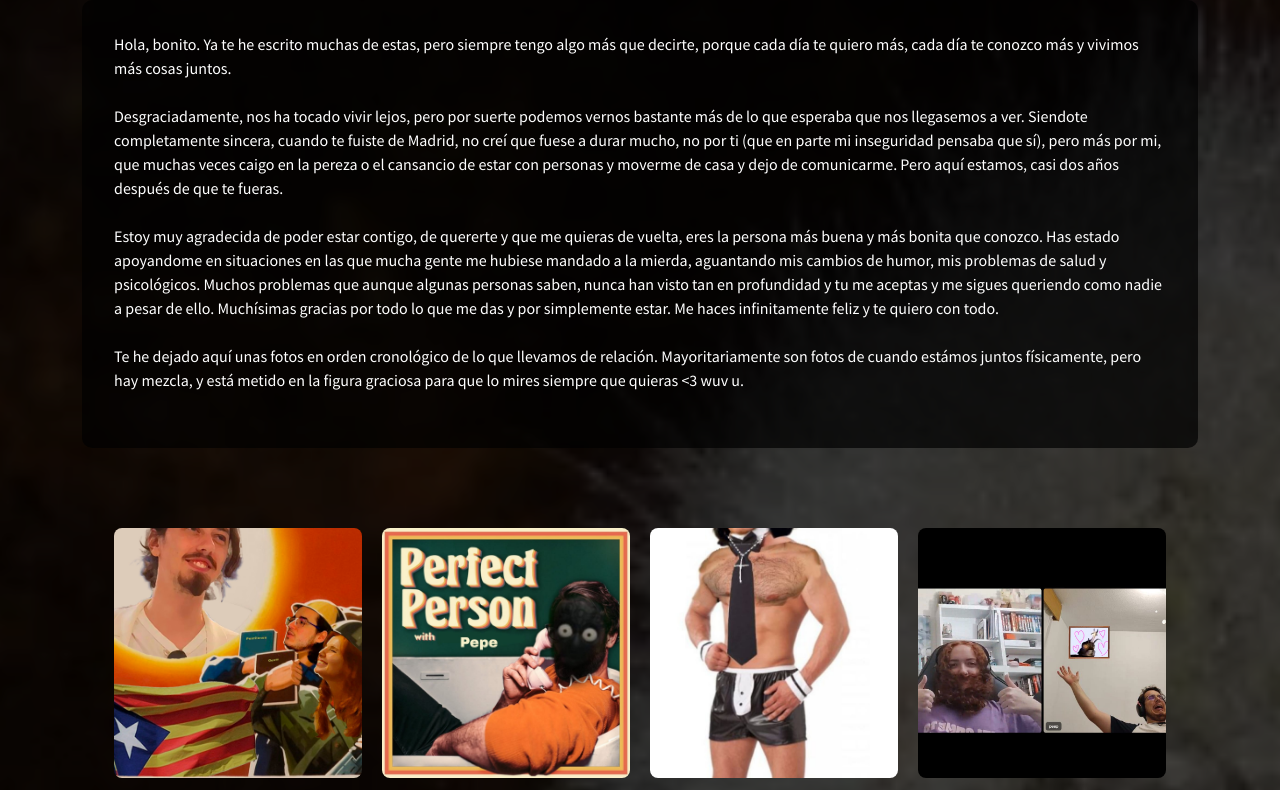
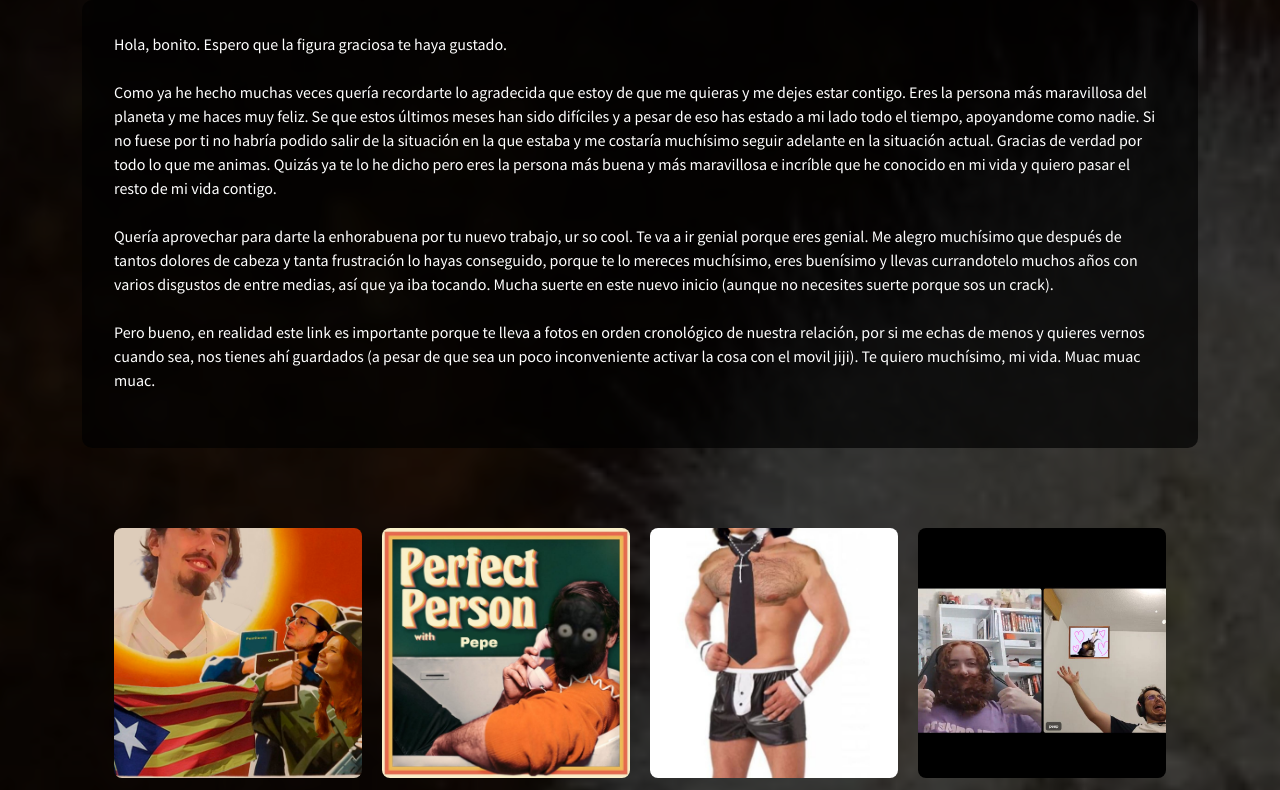
Before and after one commit to Marinadelrio0/Regalo_Pepe, a plain HTML site: page index.html in a window 1280 px wide. Shown: the part 72-862 px from the top of the page. Drawn offline with nearby package versions, Linux system fonts and the light colour scheme.

Commit message:
Update index.html

```diff
--- a/index.html
+++ b/index.html
@@ -9,52 +9,43 @@
     <link rel="stylesheet" href="css/bootstrap.min.css">
     <link rel="stylesheet" href="css/slick.css" type="text/css" />
     <link rel="stylesheet" href="css/templatemo-style.css">
-<!--
 
-TemplateMo 560 Astro Motion
-
-https://templatemo.com/tm-560-astro-motion
-
--->
 </head>
 <body>
 
 
   <div class="container pt-3 pb-5">
     <nav class="navbar">
-      <span class="navbar-brand text-white">Feliz 2º Aniversario, bonito</span>
+      <span class="navbar-brand text-white">Feliz 2º Aniversario </span>
     </nav>
 
     <div class="fondo-negro mb-5">
        <p class="mb-4">
-          Hola, bonito. Ya te he escrito muchas de estas, pero siempre tengo algo más que decirte,
-          porque cada día te quiero más, cada día te conozco más y vivimos más cosas juntos.
+          Hola, bonito. Espero que la figura graciosa te haya gustado.
         </p>
         <p class="mb-4">
-          Desgraciadamente, nos ha tocado vivir lejos, pero por suerte podemos vernos bastante más de
-          lo que esperaba que nos llegasemos a ver. Siendote completamente sincera, cuando te fuiste
-          de Madrid, no creí que fuese a durar mucho, no por ti (que en parte mi inseguridad pensaba que sí),
-          pero más por mi, que muchas veces caigo en la pereza o el cansancio de estar con personas y moverme de
-          casa y dejo de comunicarme. Pero aquí estamos, casi dos años después de que te fueras.
+          Como ya he hecho muchas veces quería recordarte lo agradecida que estoy de que me quieras y me dejes estar contigo.
+            Eres la persona más maravillosa del planeta y me haces muy feliz. Se que estos últimos meses han sido difíciles y
+            a pesar de eso has estado a mi lado todo el tiempo, apoyandome como nadie. Si no fuese por ti no habría podido salir
+            de la situación en la que estaba y me costaría muchísimo seguir adelante en la situación actual. Gracias de verdad
+            por todo lo que me animas. Quizás ya te lo he dicho pero eres la persona más buena y más maravillosa e incríble que he conocido en mi vida y quiero
+            pasar el resto de mi vida contigo.
         </P>
         <p class="mb-4">
-          Estoy muy agradecida de poder estar contigo, de quererte y que me quieras de vuelta, eres la persona
-          más buena y más bonita que conozco. Has estado apoyandome en situaciones en las que mucha gente me
-          hubiese mandado a la mierda, aguantando mis cambios de humor, mis problemas de salud y psicológicos.
-          Muchos problemas que aunque algunas personas saben, nunca han visto tan en profundidad y tu me aceptas
-          y me sigues queriendo como nadie a pesar de ello. Muchísimas gracias por todo lo que me das y por
-          simplemente estar. Me haces infinitamente feliz y te quiero con todo.
+         Quería aprovechar para darte la enhorabuena por tu nuevo trabajo, ur so cool. Te va a ir genial porque eres genial.
+            Me alegro muchísimo que después de tantos dolores de cabeza y tanta frustración lo hayas conseguido, porque
+            te lo mereces muchísimo, eres buenísimo y llevas currandotelo muchos años con varios disgustos de entre medias, así que ya iba tocando.
+            Mucha suerte en este nuevo inicio (aunque no necesites suerte porque sos un crack).
         </p>
         <p class="mb-4">
-          Te he dejado aquí unas fotos en orden cronológico de lo que llevamos de relación.
-          Mayoritariamente son fotos de cuando estámos juntos físicamente, pero hay mezcla, y está metido en la
-          figura graciosa para que lo mires siempre que quieras <3 wuv u.
+          Pero bueno, en realidad este link es importante porque te lleva a fotos en orden cronológico de nuestra relación,
+            por si me echas de menos y quieres vernos cuando sea, nos tienes ahí guardados (a pesar de que sea un poco inconveniente activar la cosa con el movil jiji).
+            Te quiero muchísimo, mi vida. Muac muac muac.
         </p>
     </div>
 
  <div class="gallery-container">
       <div class="gallery-slider">
-        <!-- Repite según tus imágenes -->
         <div class="item">
           <a href="img/1.jpg" data-lightbox="galeria" data-title="">
             <img src="img/1.jpg"  />
@@ -348,4 +339,5 @@ https://templatemo.com/tm-560-astro-motion
   <script src="js/bootstrap.min.js"></script>
   <script src="https://cdnjs.cloudflare.com/ajax/libs/lightbox2/2.11.4/js/lightbox.min.js"></script>
 </body>
+
 </html>
```
